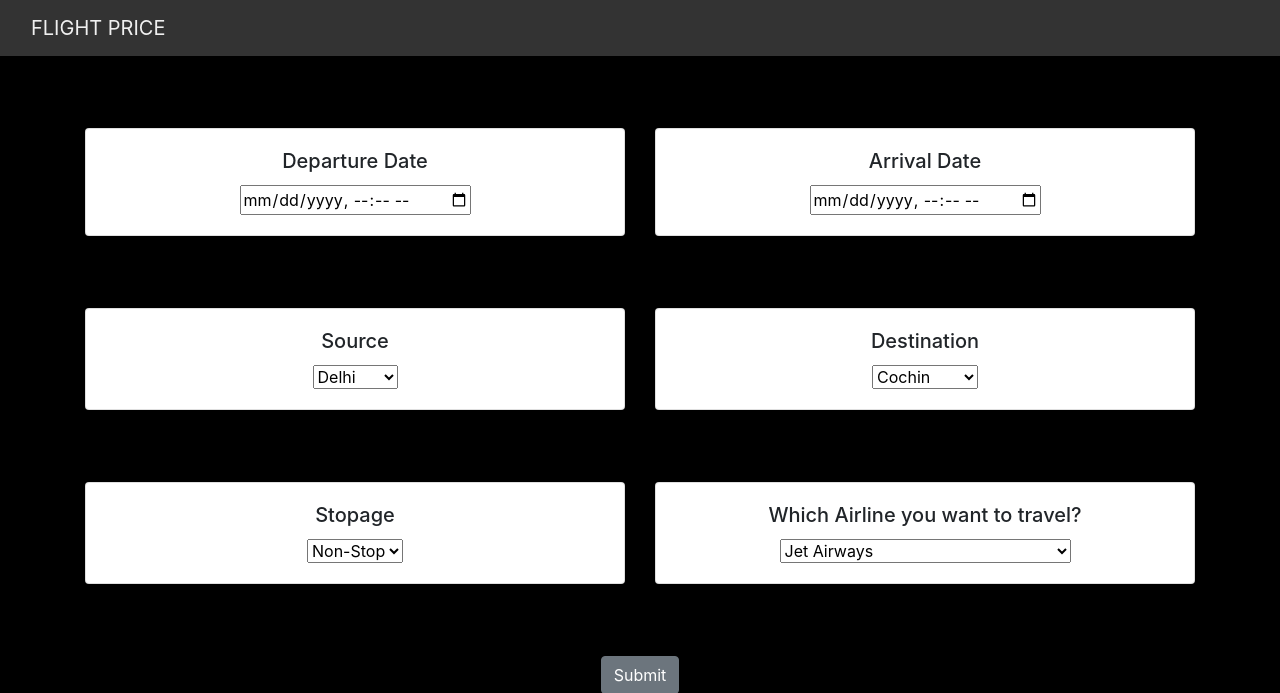
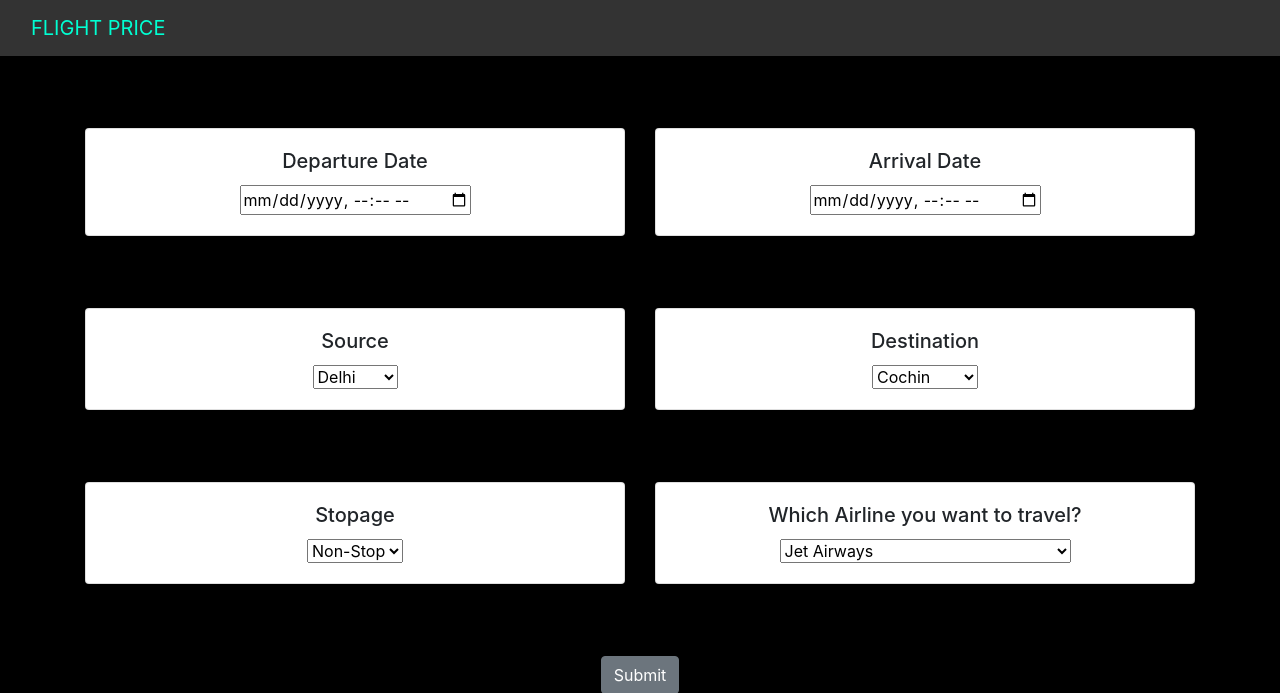
Before and after one commit to gorthikarthikprasad/Flight-Fare-Prediction, a Flask app: page / in a window 1280 px wide, with the pointer over the restyled element. Shown: the top 693 px of the page. Run offline with Flask 2, Linux system fonts and the light colour scheme; parts of the project's set-up code (start-up, migrations or seed data) failed here and were passed over; some libraries are stand-ins or nearby versions.

Commit message:
Update styles.css

```diff
--- a/static/css/styles.css
+++ b/static/css/styles.css
@@ -12,5 +12,5 @@ a {
 }
 
 a:hover {
-    color: #f0f0f0;
+    color: #00ffd2;
   }
```
